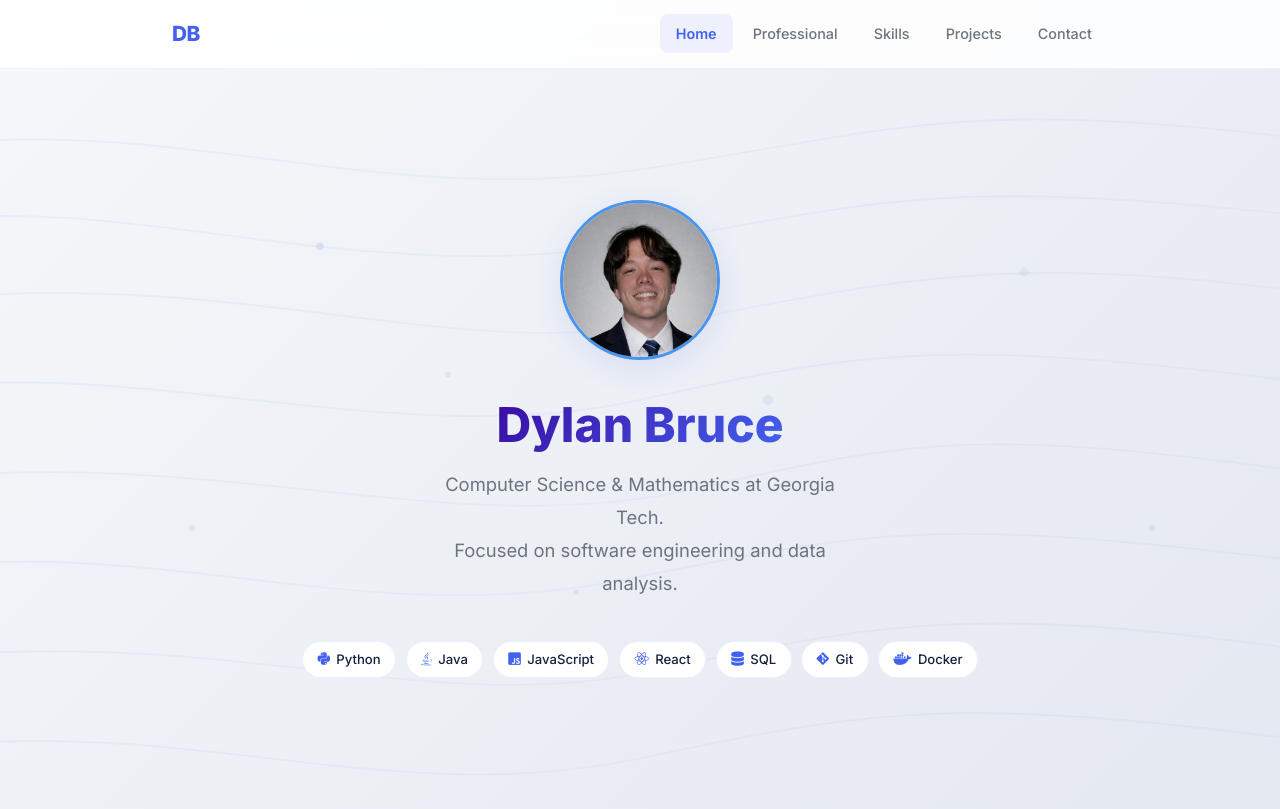
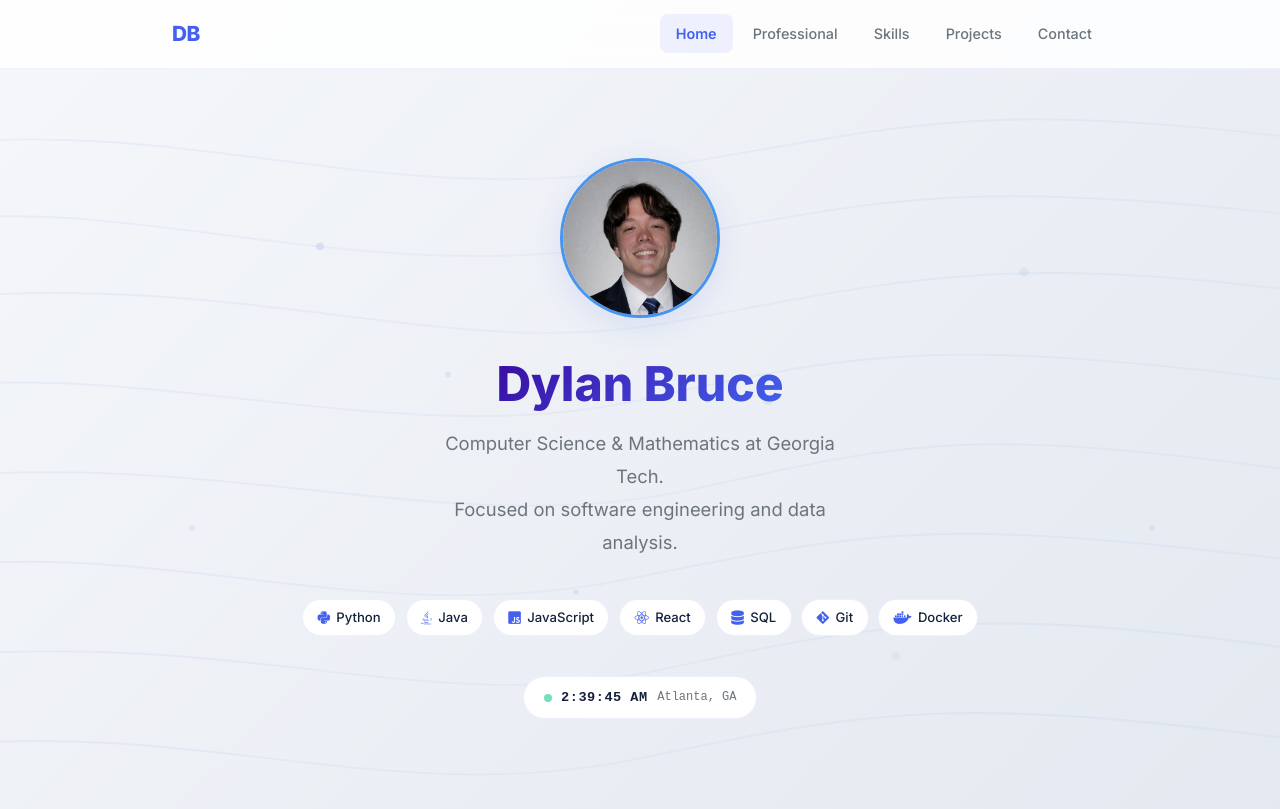
Before and after one commit to dbruce32/Personal-Portfolio, a Next.js app: page / in a window 1280 px wide. Built offline with nearby package versions, Linux system fonts and the light colour scheme.

Commit message:
Added Life to Home Page

```diff
--- a/src/app/page.tsx
+++ b/src/app/page.tsx
@@ -1,6 +1,8 @@
-import Image from 'next/image';
 import Navbar from '@/components/Navbar/Navbar';
 import ContourBackground from '@/components/ContourBackground/ContourBackground';
+import LiveClock from '@/components/LiveClock/LiveClock';
+import Magnetic from '@/components/Magnetic/Magnetic';
+import BouncyPhoto from '@/components/BouncyPhoto/BouncyPhoto';
 import { getAssetPath } from '@/lib/basePath';
 import styles from './page.module.css';
 
@@ -22,18 +24,18 @@ export default function Home() {
 
       <main className={styles.main}>
         <div className={styles.profileImageContainer}>
-          <Image
+          <BouncyPhoto
             src={getAssetPath("/images/db.png")}
             alt="Dylan Bruce"
-            width={160}
-            height={160}
+            size={160}
             className={styles.profileImage}
-            priority
-            unoptimized
           />
         </div>
 
-        <h1 className={styles.name}>Dylan Bruce</h1>
+        <Magnetic strength={0.15}>
+          <h1 className={styles.name}>Dylan Bruce</h1>
+        </Magnetic>
+
         <p className={styles.tagline}>
           Computer Science &amp; Mathematics at Georgia Tech.
           <br />
@@ -42,11 +44,15 @@ export default function Home() {
 
         <div className={styles.techGrid}>
           {techStack.map((tech) => (
-            <span key={tech.name} className={styles.techTag}>
-              <i className={tech.icon}></i> {tech.name}
-            </span>
+            <Magnetic key={tech.name} strength={0.4}>
+              <span className={styles.techTag}>
+                <i className={tech.icon}></i> {tech.name}
+              </span>
+            </Magnetic>
           ))}
         </div>
+
+        <LiveClock />
       </main>
     </div>
   );
--- /dev/null
+++ b/src/components/BouncyPhoto/BouncyPhoto.module.css
@@ -0,0 +1,20 @@
+.static {
+  cursor: pointer;
+  transition: transform 0.2s ease;
+}
+
+.static:hover {
+  transform: scale(1.03);
+}
+
+.bouncy {
+  position: fixed;
+  z-index: 9999;
+  cursor: grab;
+  user-select: none;
+  -webkit-user-select: none;
+}
+
+.bouncy:active {
+  cursor: grabbing;
+}
--- /dev/null
+++ b/src/components/BouncyPhoto/BouncyPhoto.tsx
@@ -0,0 +1,199 @@
+'use client';
+
+import { useRef, useState, useEffect, useCallback } from 'react';
+import Image from 'next/image';
+import styles from './BouncyPhoto.module.css';
+
+interface BouncyPhotoProps {
+  src: string;
+  alt: string;
+  size: number;
+  className?: string;
+}
+
+export default function BouncyPhoto({ src, alt, size, className }: BouncyPhotoProps) {
+  const [active, setActive] = useState(false);
+  const [pos, setPos] = useState({ x: 0, y: 0 });
+  const velRef = useRef({ x: 0, y: 0 });
+  const posRef = useRef({ x: 0, y: 0 });
+  const dragging = useRef(false);
+  const dragStart = useRef({ x: 0, y: 0 });
+  const lastMouse = useRef({ x: 0, y: 0, t: 0 });
+  const containerRef = useRef<HTMLDivElement>(null);
+  const rafRef = useRef<number>(0);
+  const originRef = useRef({ x: 0, y: 0 });
+
+  const GRAVITY = 0.6;
+  const BOUNCE = 0.7;
+  const FRICTION = 0.99;
+
+  const activate = () => {
+    if (active) return;
+    setActive(true);
+    const el = containerRef.current;
+    if (el) {
+      const rect = el.getBoundingClientRect();
+      originRef.current = { x: rect.left, y: rect.top };
+      posRef.current = { x: rect.left, y: rect.top };
+      setPos({ x: rect.left, y: rect.top });
+    }
+  };
+
+  const physicsLoop = useCallback(() => {
+    if (!active) return;
+    const vel = velRef.current;
+    const p = posRef.current;
+
+    if (!dragging.current) {
+      vel.y += GRAVITY;
+      vel.x *= FRICTION;
+      vel.y *= FRICTION;
+
+      p.x += vel.x;
+      p.y += vel.y;
+
+      const maxX = window.innerWidth - size;
+      const maxY = window.innerHeight - size;
+
+      if (p.y > maxY) {
+        p.y = maxY;
+        vel.y = -vel.y * BOUNCE;
+        if (Math.abs(vel.y) < 1) vel.y = 0;
+      }
+      if (p.y < 0) {
+        p.y = 0;
+        vel.y = -vel.y * BOUNCE;
+      }
+      if (p.x > maxX) {
+        p.x = maxX;
+        vel.x = -vel.x * BOUNCE;
+      }
+      if (p.x < 0) {
+        p.x = 0;
+        vel.x = -vel.x * BOUNCE;
+      }
+    }
+
+    setPos({ x: p.x, y: p.y });
+    rafRef.current = requestAnimationFrame(physicsLoop);
+  }, [active, size]);
+
+  useEffect(() => {
+    if (active) {
+      rafRef.current = requestAnimationFrame(physicsLoop);
+    }
+    return () => cancelAnimationFrame(rafRef.current);
+  }, [active, physicsLoop]);
+
+  useEffect(() => {
+    if (!active) return;
+
+    const onMouseMove = (e: MouseEvent) => {
+      if (!dragging.current) return;
+      const now = performance.now();
+      const dt = now - lastMouse.current.t || 1;
+      velRef.current = {
+        x: (e.clientX - lastMouse.current.x) / dt * 16,
+        y: (e.clientY - lastMouse.current.y) / dt * 16,
+      };
+      lastMouse.current = { x: e.clientX, y: e.clientY, t: now };
+      posRef.current = {
+        x: e.clientX - dragStart.current.x,
+        y: e.clientY - dragStart.current.y,
+      };
+    };
+
+    const onMouseUp = () => {
+      dragging.current = false;
+    };
+
+    const onTouchMove = (e: TouchEvent) => {
+      if (!dragging.current) return;
+      const t = e.touches[0];
+      const now = performance.now();
+      const dt = now - lastMouse.current.t || 1;
+      velRef.current = {
+        x: (t.clientX - lastMouse.current.x) / dt * 16,
+        y: (t.clientY - lastMouse.current.y) / dt * 16,
+      };
+      lastMouse.current = { x: t.clientX, y: t.clientY, t: now };
+      posRef.current = {
+        x: t.clientX - dragStart.current.x,
+        y: t.clientY - dragStart.current.y,
+      };
+    };
+
+    const onTouchEnd = () => {
+      dragging.current = false;
+    };
+
+    window.addEventListener('mousemove', onMouseMove);
+    window.addEventListener('mouseup', onMouseUp);
+    window.addEventListener('touchmove', onTouchMove);
+    window.addEventListener('touchend', onTouchEnd);
+    return () => {
+      window.removeEventListener('mousemove', onMouseMove);
+      window.removeEventListener('mouseup', onMouseUp);
+      window.removeEventListener('touchmove', onTouchMove);
+      window.removeEventListener('touchend', onTouchEnd);
+    };
+  }, [active]);
+
+  const onGrab = (e: React.MouseEvent) => {
+    if (!active) return;
+    e.preventDefault();
+    dragging.current = true;
+    dragStart.current = { x: e.clientX - posRef.current.x, y: e.clientY - posRef.current.y };
+    lastMouse.current = { x: e.clientX, y: e.clientY, t: performance.now() };
+    velRef.current = { x: 0, y: 0 };
+  };
+
+  const onTouchGrab = (e: React.TouchEvent) => {
+    if (!active) return;
+    const t = e.touches[0];
+    dragging.current = true;
+    dragStart.current = { x: t.clientX - posRef.current.x, y: t.clientY - posRef.current.y };
+    lastMouse.current = { x: t.clientX, y: t.clientY, t: performance.now() };
+    velRef.current = { x: 0, y: 0 };
+  };
+
+  if (!active) {
+    return (
+      <div ref={containerRef} className={styles.static} onClick={activate} title="Click me!">
+        <Image
+          src={src}
+          alt={alt}
+          width={size}
+          height={size}
+          className={className}
+          priority
+          unoptimized
+        />
+      </div>
+    );
+  }
+
+  return (
+    <>
+      {/* Placeholder to keep layout */}
+      <div style={{ width: size, height: size }} />
+      {/* Floating bouncy photo */}
+      <div
+        className={styles.bouncy}
+        style={{ left: pos.x, top: pos.y, width: size, height: size }}
+        onMouseDown={onGrab}
+        onTouchStart={onTouchGrab}
+      >
+        <Image
+          src={src}
+          alt={alt}
+          width={size}
+          height={size}
+          className={className}
+          priority
+          unoptimized
+        />
+      </div>
+    </>
+  );
+}
--- /dev/null
+++ b/src/components/LiveClock/LiveClock.module.css
@@ -0,0 +1,37 @@
+.clock {
+  display: flex;
+  align-items: center;
+  gap: 0.6rem;
+  margin-top: 2.5rem;
+  padding: 0.6rem 1.2rem;
+  background: var(--sub-white);
+  border: 1px solid rgba(67, 97, 238, 0.1);
+  border-radius: 50px;
+  font-family: 'SF Mono', 'Fira Code', 'Courier New', monospace;
+}
+
+.dot {
+  width: 8px;
+  height: 8px;
+  border-radius: 50%;
+  background: #34d399;
+  animation: pulse 2s ease-in-out infinite;
+}
+
+@keyframes pulse {
+  0%, 100% { opacity: 1; }
+  50% { opacity: 0.4; }
+}
+
+.time {
+  font-size: 0.85rem;
+  font-weight: 600;
+  color: var(--sub-dark);
+  letter-spacing: 0.5px;
+}
+
+.label {
+  font-size: 0.75rem;
+  color: var(--sub-gray);
+  font-weight: 500;
+}
--- /dev/null
+++ b/src/components/LiveClock/LiveClock.tsx
@@ -0,0 +1,37 @@
+'use client';
+
+import { useState, useEffect } from 'react';
+import styles from './LiveClock.module.css';
+
+export default function LiveClock() {
+  const [time, setTime] = useState<string>('');
+  const [mounted, setMounted] = useState(false);
+
+  useEffect(() => {
+    setMounted(true);
+    const update = () => {
+      const now = new Date();
+      const formatted = now.toLocaleTimeString('en-US', {
+        timeZone: 'America/New_York',
+        hour: 'numeric',
+        minute: '2-digit',
+        second: '2-digit',
+        hour12: true,
+      });
+      setTime(formatted);
+    };
+    update();
+    const interval = setInterval(update, 1000);
+    return () => clearInterval(interval);
+  }, []);
+
+  if (!mounted) return null;
+
+  return (
+    <div className={styles.clock}>
+      <span className={styles.dot}></span>
+      <span className={styles.time}>{time}</span>
+      <span className={styles.label}>Atlanta, GA</span>
+    </div>
+  );
+}
--- /dev/null
+++ b/src/components/Magnetic/Magnetic.tsx
@@ -0,0 +1,41 @@
+'use client';
+
+import { useRef, useState } from 'react';
+
+interface MagneticProps {
+  children: React.ReactNode;
+  strength?: number;
+  className?: string;
+}
+
+export default function Magnetic({ children, strength = 0.3, className }: MagneticProps) {
+  const ref = useRef<HTMLDivElement>(null);
+  const [transform, setTransform] = useState('translate(0px, 0px)');
+
+  const handleMouseMove = (e: React.MouseEvent) => {
+    const el = ref.current;
+    if (!el) return;
+    const rect = el.getBoundingClientRect();
+    const centerX = rect.left + rect.width / 2;
+    const centerY = rect.top + rect.height / 2;
+    const dx = (e.clientX - centerX) * strength;
+    const dy = (e.clientY - centerY) * strength;
+    setTransform(`translate(${dx}px, ${dy}px)`);
+  };
+
+  const handleMouseLeave = () => {
+    setTransform('translate(0px, 0px)');
+  };
+
+  return (
+    <div
+      ref={ref}
+      onMouseMove={handleMouseMove}
+      onMouseLeave={handleMouseLeave}
+      className={className}
+      style={{ transform, transition: 'transform 0.2s ease-out', display: 'inline-block' }}
+    >
+      {children}
+    </div>
+  );
+}
```
Also changed, not shown: 1 other file (tests, documents, lock files or other folders).
